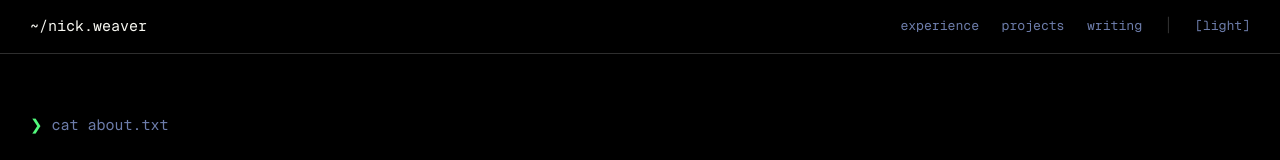
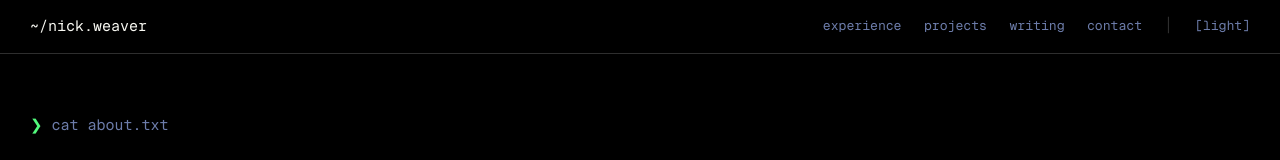
Before and after one commit to nickqweaver/nickweaver-dev, a Next.js app: page / in a window 1280 px wide. Shown: the top 160 px of the page. Built offline with nearby package versions, Linux system fonts and the light colour scheme.

Commit message:
chore: contact to nav

```diff
--- a/src/components/header.tsx
+++ b/src/components/header.tsx
@@ -7,6 +7,7 @@ const links = [
   { href: "/#experience", label: "experience" },
   { href: "/#projects", label: "projects" },
   { href: "/blog", label: "writing" },
+  { href: "/#contact", label: "contact" },
 ]
 
 export function Header() {
```
